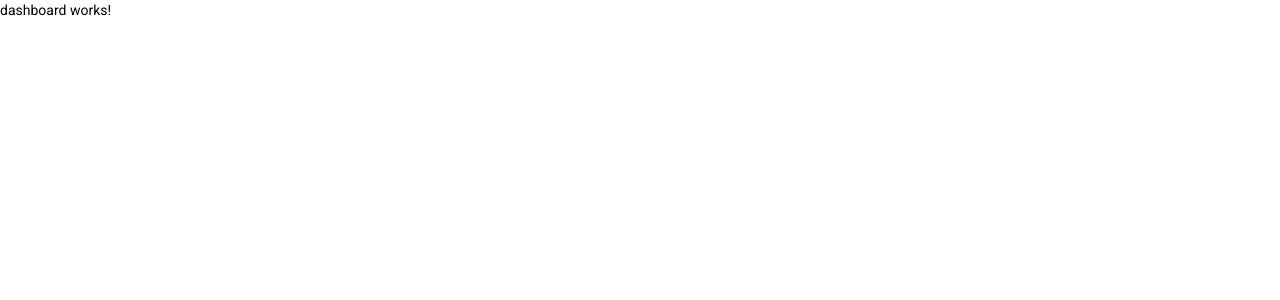
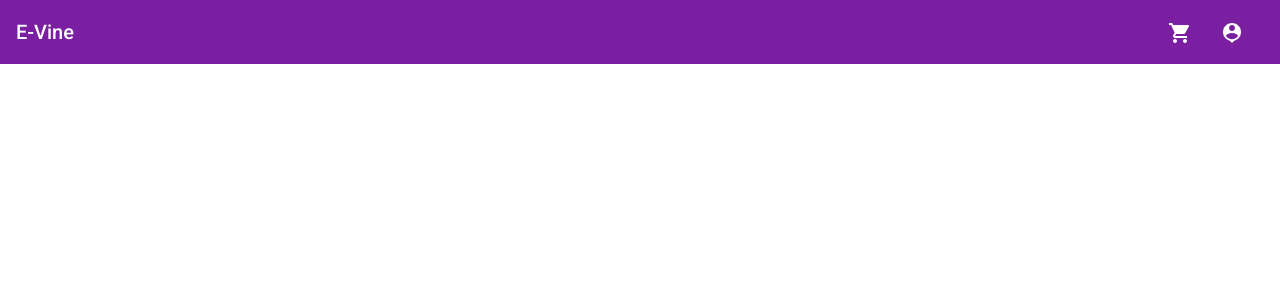
Before and after one commit to jayroivan/e-vine-frontend, an Angular app: page /dashboard in a window 1280 px wide. Shown: the top 300 px of the page. Built offline with nearby package versions, Linux system fonts and the light colour scheme; sample sign-in values are in the browser's storage.

Commit message:
creacion de navbar 1.0

```diff
--- a/src/app/components/dashboard/dashboard.component.css
+++ b/src/app/components/dashboard/dashboard.component.css
@@ -0,0 +1,3 @@
+.example-spacer {
+    flex: 1 1 auto;
+  }
--- a/src/app/components/dashboard/dashboard.component.html
+++ b/src/app/components/dashboard/dashboard.component.html
@@ -1 +1,20 @@
-<p>dashboard works!</p>
+<mat-toolbar *ngIf="isAuthenticated == true" color="primary">
+    <span>E-Vine</span>
+    <span class="example-spacer"></span>
+    <button mat-icon-button aria-label="Example icon-button with share icon" [routerLink]="">
+        <mat-icon>
+            shopping_cart
+        </mat-icon>
+    </button>
+    <button mat-button [matMenuTriggerFor]="menu"><mat-icon>person_pin</mat-icon></button>
+    <mat-menu #menu="matMenu">
+        <button mat-menu-item><mat-icon>manage_accounts</mat-icon>Ajustes</button>
+        <button mat-menu-item (click)="Logout()"><mat-icon>logout</mat-icon>Cerrar Sesion</button>
+    </mat-menu>
+</mat-toolbar>
+
+<div class="container" *ngIf="isAuthenticated == true">
+    <div class="row">
+
+    </div>
+</div>
--- a/src/app/components/dashboard/dashboard.component.ts
+++ b/src/app/components/dashboard/dashboard.component.ts
@@ -1,4 +1,5 @@
 import { Component, OnInit } from '@angular/core';
+import { Router } from '@angular/router';
 
 @Component({
   selector: 'app-dashboard',
@@ -7,9 +8,27 @@ import { Component, OnInit } from '@angular/core';
 })
 export class DashboardComponent implements OnInit {
 
-  constructor() { }
+  isAuthenticated: boolean = false;
+
+  constructor(
+    private router: Router
+  ) { }
 
   ngOnInit(): void {
+    this.ObtenerUsuario();
+  }
+
+  ObtenerUsuario(){
+    let result = sessionStorage.getItem('isAuthorized')
+    if(result){
+      this.isAuthenticated = true;
+    }
+
+  }
+
+  Logout(){
+    sessionStorage.clear();
+    this.router.navigate(['/logout']);
   }
 
 }
--- a/src/app/components/dashboard/dashboard.module.ts
+++ b/src/app/components/dashboard/dashboard.module.ts
@@ -4,11 +4,13 @@ import { CommonModule } from '@angular/common';
 import { DashboardRoutingModule } from './dashboard-routing.module';
 import { DashboardComponent } from './dashboard.component';
 import { SharedModule } from '../shared/shared.module';
+import { NabvarComponent } from './nabvar/nabvar.component';
 
 
 @NgModule({
   declarations: [
-    DashboardComponent
+    DashboardComponent,
+    NabvarComponent
   ],
   imports: [
     CommonModule,
--- /dev/null
+++ b/src/app/components/dashboard/nabvar/nabvar.component.html
@@ -0,0 +1 @@
+<p>nabvar works!</p>
--- /dev/null
+++ b/src/app/components/dashboard/nabvar/nabvar.component.ts
@@ -0,0 +1,15 @@
+import { Component, OnInit } from '@angular/core';
+
+@Component({
+  selector: 'app-nabvar',
+  templateUrl: './nabvar.component.html',
+  styleUrls: ['./nabvar.component.css']
+})
+export class NabvarComponent implements OnInit {
+
+  constructor() { }
+
+  ngOnInit(): void {
+  }
+
+}
```
Also changed, not shown: src/app/components/dashboard/nabvar/nabvar.component.css (added), 1 other file (tests, documents, lock files or other folders).
